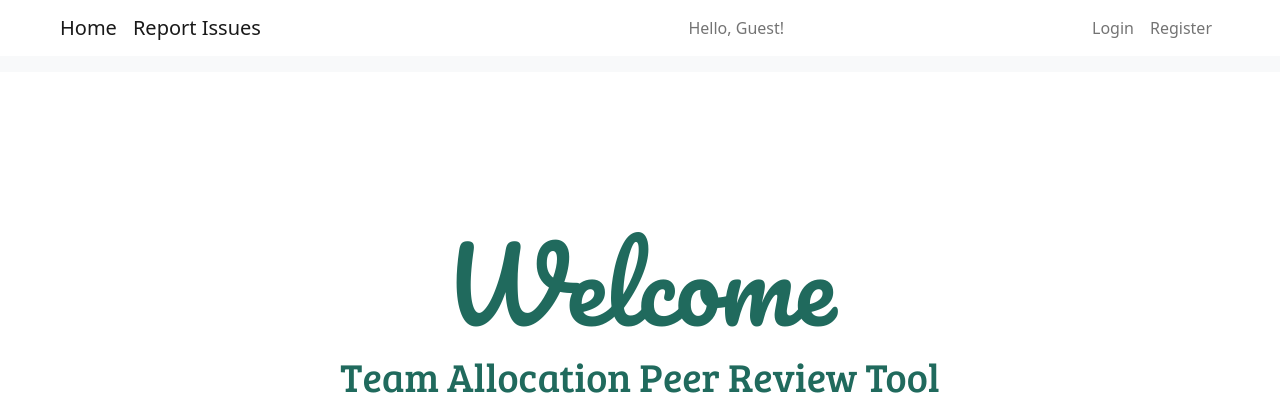
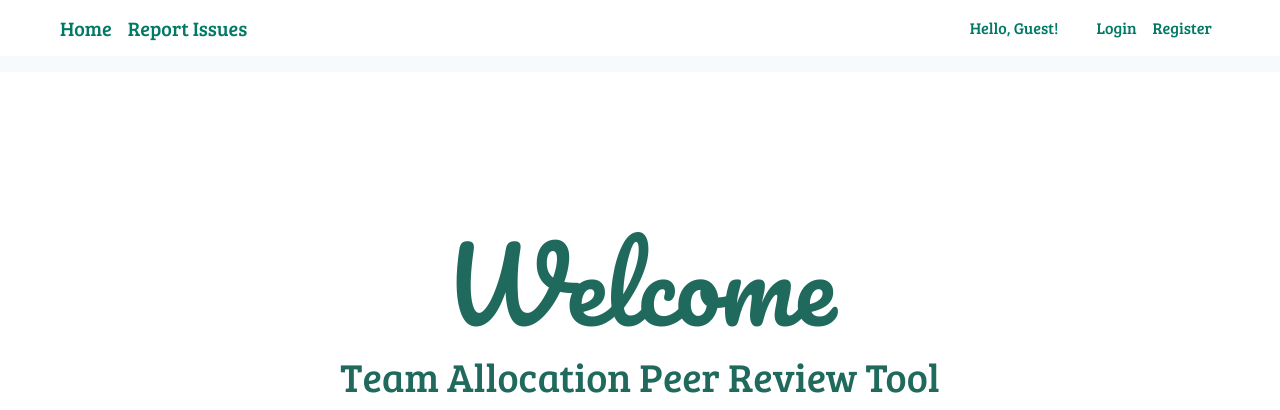
Before and after one commit to bw5io/tapr, a Flask app: page / in a window 1280 px wide. Shown: the top 410 px of the page. Run offline with Flask 2, Linux system fonts and the light colour scheme; some web fonts are replaced.

Commit message:
Navbar made consistent with rest of site MJ

```diff
--- a/TAPR/static/main.css
+++ b/TAPR/static/main.css
@@ -1,6 +1,20 @@
 body {
     color: #206a5d;
 }
+
+/*layout.html*/
+#MJ_navbar{
+    font-family: 'Bree Serif', serif;
+    color:#007965;
+    text-decoration: none;
+}
+#MJ_navbar:hover{
+    color: #00af91;
+}
+.MJ_Override{
+    margin-right: 30px;
+}
+
 /*team_allocation.html*/
 #JI_assessment{
     padding: 10px 0 15px 0;
--- a/TAPR/templates/home.html
+++ b/TAPR/templates/home.html
@@ -4,16 +4,22 @@
 <h1 id=MJ_HomeTitle>Team Allocation Peer Review Tool</h1>
 <p id=MJ_Credit>Created by Team N</p>
 <div class=AvatarPos>
-<img class=Avatars src='https://avataaars.io/?avatarStyle=Transparent&topType=LongHairStraightStrand&accessoriesType=Blank&hairColor=Black&facialHairType=Blank&clotheType=ShirtVNeck&clotheColor=Gray02&eyeType=Happy&eyebrowType=Default&mouthType=Smile&skinColor=Light'
+<!--Jiawen avatar-->
+<img class=Avatars src='https://avataaars.io/?avatarStyle=Transparent&topType=LongHairStraightStrand&accessoriesType=Round&hairColor=Black&facialHairType=Blank&clotheType=ShirtVNeck&clotheColor=Gray02&eyeType=Happy&eyebrowType=Default&mouthType=Smile&skinColor=Light'
 />
+<!--Jake avatar-->
 <img class=Avatars src='https://avataaars.io/?avatarStyle=Transparent&topType=ShortHairShortFlat&accessoriesType=Blank&hairColor=Brown&facialHairType=Blank&clotheType=ShirtCrewNeck&clotheColor=PastelGreen&eyeType=Default&eyebrowType=Default&mouthType=Serious&skinColor=Pale'
 />
+<!--Nicola avatar-->
 <img class=Avatars src='https://avataaars.io/?avatarStyle=Transparent&topType=LongHairBigHair&accessoriesType=Blank&hairColor=BrownDark&facialHairType=Blank&clotheType=CollarSweater&clotheColor=PastelBlue&eyeType=Close&eyebrowType=Default&mouthType=Twinkle&skinColor=Light'
 />
+<!--Meg avatar-->
 <img class=Avatars src='https://avataaars.io/?avatarStyle=Transparent&topType=LongHairStraight2&accessoriesType=Blank&hairColor=BlondeGolden&facialHairType=Blank&clotheType=Overall&clotheColor=PastelRed&eyeType=Happy&eyebrowType=UpDown&mouthType=Default&skinColor=Pale'
 />
+<!--Bill avatar-->
 <img class=Avatars src='https://avataaars.io/?avatarStyle=Transparent&topType=ShortHairShortRound&accessoriesType=Prescription02&hairColor=Black&facialHairType=Blank&clotheType=ShirtCrewNeck&clotheColor=Black&eyeType=Squint&eyebrowType=FlatNatural&mouthType=ScreamOpen&skinColor=Light'
 />
+<!--Weifu avatar-->
 <img class=Avatars src='https://avataaars.io/?avatarStyle=Transparent&topType=LongHairStraight&accessoriesType=Blank&hairColor=Black&facialHairType=Blank&clotheType=Hoodie&clotheColor=Blue01&eyeType=Side&eyebrowType=RaisedExcited&mouthType=Twinkle&skinColor=Light'
 />
 </div>
--- a/TAPR/templates/layout.html
+++ b/TAPR/templates/layout.html
@@ -4,13 +4,11 @@
         <meta charset="utf-8">
         <!-- Bootstrap CSS -->
         <link href="https://cdn.jsdelivr.net/npm/bootstrap@5.0.0-beta1/dist/css/bootstrap.min.css" rel="stylesheet" integrity="sha384-giJF6kkoqNQ00vy+HMDP7azOuL0xtbfIcaT9wjKHr8RbDVddVHyTfAAsrekwKmP1" crossorigin="anonymous">
-
+        <!-- Bootstrap Javascript -->
+        <script src="https://cdn.jsdelivr.net/npm/bootstrap@5.0.0-beta1/dist/js/bootstrap.bundle.min.js" integrity="sha384-ygbV9kiqUc6oa4msXn9868pTtWMgiQaeYH7/t7LECLbyPA2x65Kgf80OJFdroafW" crossorigin="anonymous"></script>
         <!-- My stylesheet -->
         <link rel=stylesheet type=text/css href="{{ url_for('static',
         filename='main.css') }}">
-
-        <!-- Bootstrap Javascript -->
-        <script src="https://cdn.jsdelivr.net/npm/bootstrap@5.0.0-beta1/dist/js/bootstrap.bundle.min.js" integrity="sha384-ygbV9kiqUc6oa4msXn9868pTtWMgiQaeYH7/t7LECLbyPA2x65Kgf80OJFdroafW" crossorigin="anonymous"></script>
         <!--Google fonts -MJ-->
         <link rel="preconnect" href="https://fonts.gstatic.com">
         <link href="https://fonts.googleapis.com/css2?family=Bree+Serif&family=Merriweather:wght@300&family=Pacifico&family=Salsa&display=swap" rel="stylesheet">
@@ -24,12 +22,12 @@
               <div class="container-fluid">
                 <div class = "col-md-6 me-auto" id="navbar_left">
                   <ul class="navbar-nav">
-                    <a class="navbar-brand" href="{{ url_for('home') }}">Home</a>
+                    <a class="navbar-brand" id=MJ_navbar href="{{ url_for('home') }}">Home</a>
                     {% if current_user.is_student == false %}
-                    <a class="nav-link" href="{{ url_for('team_allocation') }}">Team Allocation</a>
-                    <a class="nav-link" href="{{ url_for('team_lists') }}">Team Lists</a>
+                    <a class="nav-link" id=MJ_navbar href="{{ url_for('team_allocation') }}">Team Allocation</a>
+                    <a class="nav-link" id=MJ_navbar href="{{ url_for('team_lists') }}">Team Lists</a>
                     {% else %}
-                    <a class="navbar-brand" href="{{ url_for('issues') }}">Report Issues</a>
+                    <a class="navbar-brand" id=MJ_navbar href="{{ url_for('issues') }}">Report Issues</a>
                     {% endif %}
                   </ul>
                 </div>
@@ -41,25 +39,24 @@
                   <div class="collapse navbar-collapse" id="navbarNav">
                     <ul class="navbar-nav me-auto">
                       {% if current_user.is_authenticated %}
-                      <span class="navbar-text">
+                      <span class="navbar-text MJ_Override" id=MJ_navbar>
                           Hello, {{ current_user.first_name }}!
                       </span>
                       <li class="nav-item">
-                          <a class="nav-link active" aria-current="page" href="{{ url_for('logout') }}">Logout</a>
+                          <a class="nav-link active" id=MJ_navbar aria-current="page" href="{{ url_for('logout') }}">Logout</a>
                       </li>
                       {% else %}
-                      <span class="navbar-text">
+                      <span class="navbar-text MJ_Override" id=MJ_navbar>
                         Hello, Guest!
                       </span>
                       <li class="nav-item">
-                        <a class="nav-link" href="{{url_for('login')}}">Login</a>
+                        <a class="nav-link" id=MJ_navbar href="{{url_for('login')}}">Login</a>
                       </li>
                       <li class="nav-item">
-                        <a class="nav-link" href="{{url_for('register')}}">Register</a>
+                        <a class="nav-link" id=MJ_navbar href="{{url_for('register')}}">Register</a>
                       </li>
                       {% endif %}
                     </ul>
-
                   </div>
                 </div>
               </div>
@@ -94,7 +91,7 @@
 
     <!-- Return to the top of page  -->
     <div class = "text-center py-3">
-        <a class = "text-dark" href=" #top">
+        <a  id=MJ_navbar href=" #top">
             Top ↑
         </a>
     </div>
```
